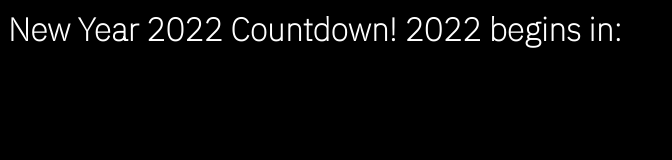
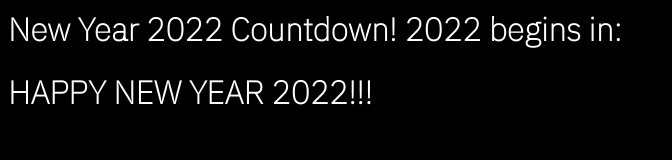
Before and after one commit to TechDudie/newyear2022, a plain HTML site: page index.html in a window 1280 px wide. Shown: the whole page, without its empty margins (0-672 px from the left). Drawn offline with Linux system fonts and the light colour scheme.

Commit message:
Update index.html

```diff
--- a/index.html
+++ b/index.html
@@ -13,6 +13,22 @@ body { background-color: black; }
 <h1 id="text">New Year 2022 Countdown! 2022 begins in:</h1>
 <h1 id="countdown"></h1>
 <script>
+function update() {
+  var today = new Date();
+  // Annoying, right? BLEEP YOU, [Object undefined]!
+  var hours = 23 - today.getHours()
+  var minutes = 59 - today.getMinutes()
+  var seconds = 59 - today.getSeconds()
+  // Annoying, right? BLEEP YOU, INTS!
+  if (minutes < 10) { minutes = "0" + minutes; }
+  if (minutes < 1) { minutes = "00"; }
+  if (seconds < 10) { seconds = "0" + seconds; }
+  if (seconds < 1) { seconds = "00"; }
+  var time = hours + ":" + minutes + ":" + seconds;
+  if (today.getFullYear() > 2021) { time = "HAPPY NEW YEAR 2022!!!"; }
+  document.getElementById("countdown").innerHTML = time;
+}
+setInterval(update, 100);
 </script>
 </body>
 </html>
```
